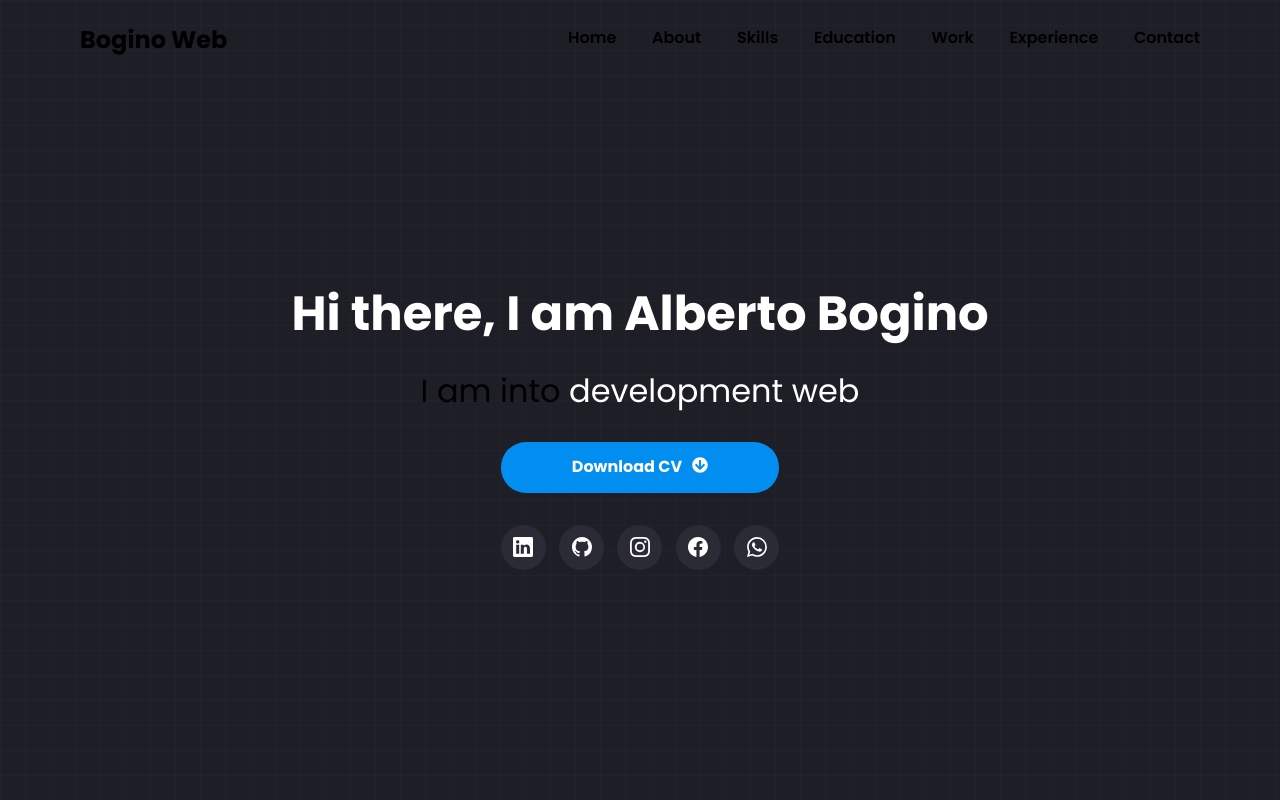
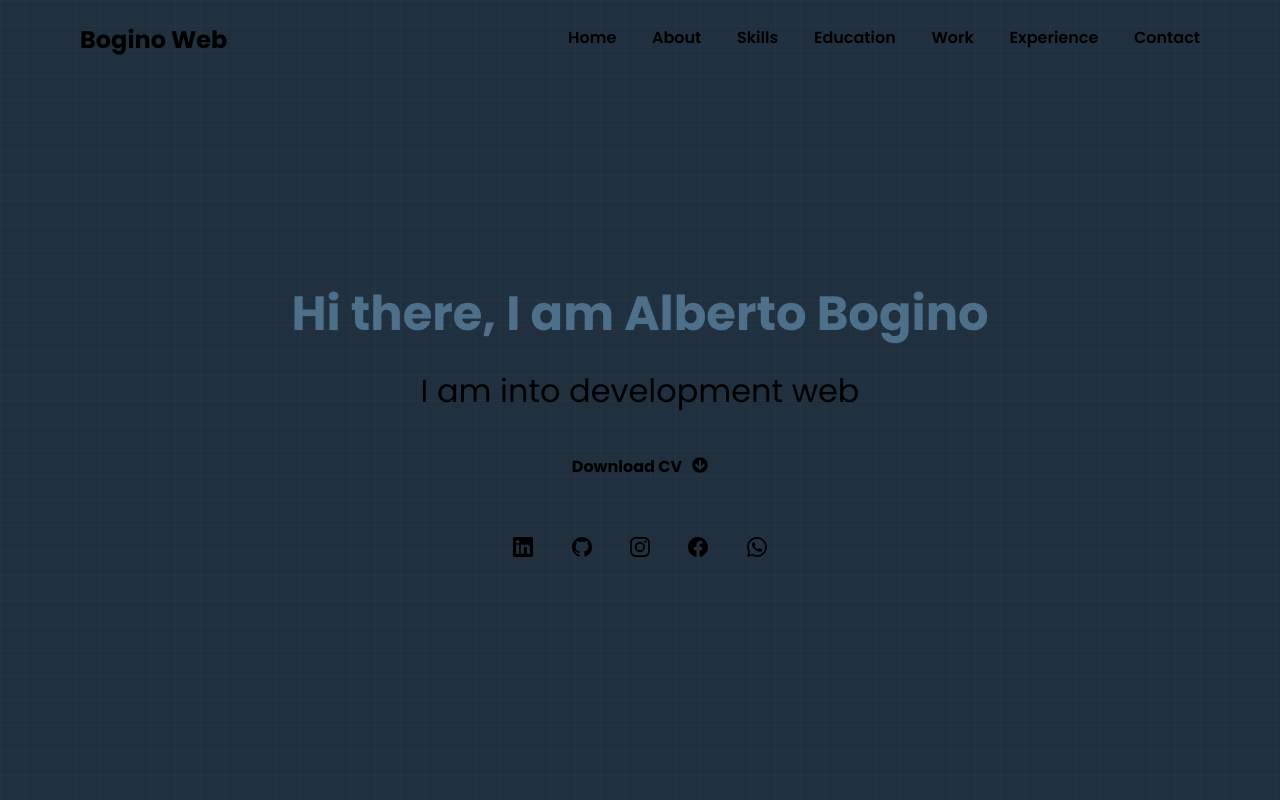
Before and after one commit to betobogino/bogino-web, a React (Vite) app: page / in a window 1280 px wide. Shown: the top 800 px of the page. Built offline with nearby package versions, Linux system fonts and the light colour scheme.

Commit message:
Pallete colours

```diff
--- a/src/styles/base/_config.css
+++ b/src/styles/base/_config.css
@@ -1,14 +1,23 @@
 :root {
-    --bg-primary: #1D1E26;
+    /* --bg-primary: #1D1E26;
     --bg-secondary: #2b2b36;
-    --bg-tertiary: #FFB300;
+    --bg-tertiary: #FFB300; */
 
-    --color-primary: #028DF1;
+    /* --color-primary: #028DF1;
     --color-light: #FFF;
     --color-dark: #111;
 
     --emphasi-1: #0A192F;
-    --emphasi-2: #243447;
+    --emphasi-2: #243447;  */
+
+    --v2-bg-primary: #20303F;
+    --v2-bg-secondary: #3A566F;
+    --v2-bg-tertiary: #4E6F8A;
+
+    --v2-bg-quarter: #FFB300;
+    --v3-bg-quarter: #faff00;
+    --v2-bg-fifth: #fcff64;
+    --v2-bg-sixth: #ffffc7;
 
     /* --a: #FFAF00;
     --b: #4C4C4C;
--- a/src/styles/components/home.module.css
+++ b/src/styles/components/home.module.css
@@ -5,7 +5,7 @@
     justify-content: center;
     align-items: center;
     padding: 2rem 8rem 0;
-    background-color: var(--bg-primary);
+    background-color: var(--v2-bg-primary);
     position: relative;
 }
 .home:before {
@@ -29,7 +29,7 @@
 .h1 {
     font-size: 3rem;
     margin-bottom: 0;
-    color: var(--color-light);
+    color: var(--v2-bg-tertiary);
 }
 .p {
     font-size: 2rem;
```
Also changed, not shown: package.json (+8 -8 lines).
